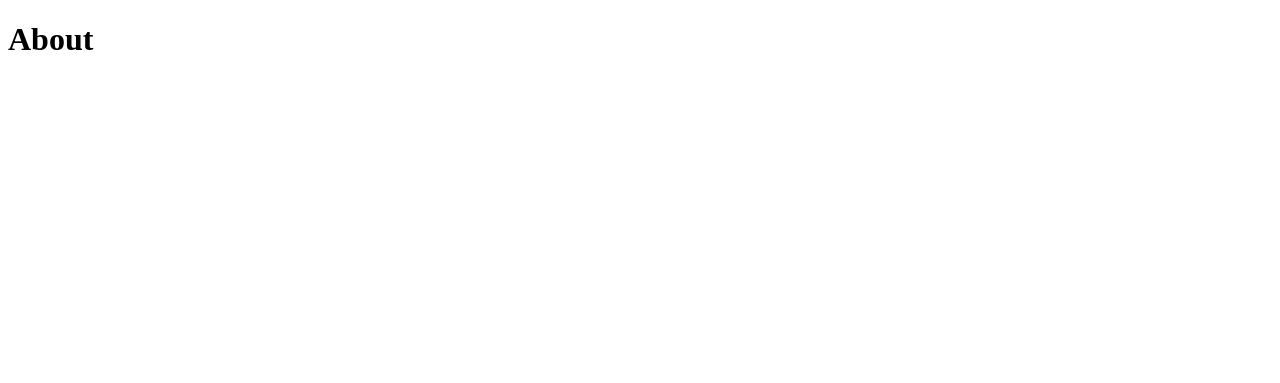
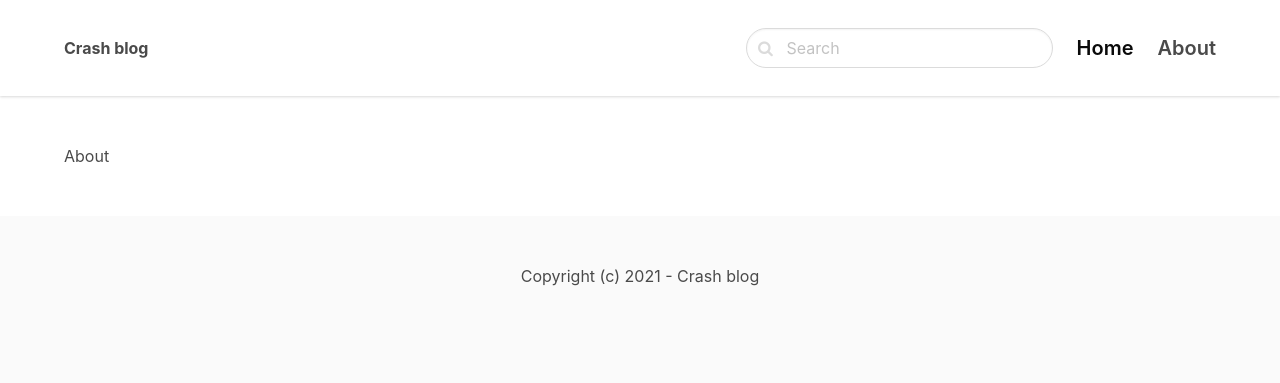
Before and after one commit to mirjanacale/artblock, a Django app: page /about/ in a window 1280 px wide. Before the commit the part shown is almost empty. Shown: the top 383 px of the page. Run offline with Django 4.2, Linux system fonts and the light colour scheme.

Commit message:
Add style and template from BULMA

```diff
--- a/block/templates/core/base.html
+++ b/block/templates/core/base.html
@@ -1,16 +1,75 @@
 <!DOCTYPE html>
-<html class="h-100" lang="en">
 
-<head>
-    <title>My-Block-base</title>
-    <meta name="viewport" content="width=device-width, initial-scale=1" />
+<html>
+    <head>
+        <meta charset="UTF-8">
+        <meta name="viewport" content="width=device-width, initial-scale=1.0">
+        <meta http-equiv="X-UA-Compatible" content="ie=edge">
 
-    <!-- Google Fonts CSS -->
-    <link rel="preconnect" href="https://fonts.gstatic.com">
-   <head>
+        <title>{% block title %}{% endblock %}Base_block</title>
+
+        <link rel="stylesheet" href="https://unpkg.com/bulma@0.9.2/css/bulma.min.css">
+        <link href="https://stackpath.bootstrapcdn.com/font-awesome/4.7.0/css/font-awesome.min.css" rel="stylesheet" integrity="sha384-wvfXpqpZZVQGK6TAh5PVlGOfQNHSoD2xbE+QkPxCAFlNEevoEH3Sl0sibVcOQVnN" crossorigin="anonymous">
+
+        <style>
+            nav.navbar {
+                height: 6rem !important;
+                box-shadow: 0 1px 3px 0 rgba(0, 0, 0, .1), 0 1px 2px 0 rgba(0, 0, 0, .06) !important;
+            }
+        </style>
+    </head>
+
     <body>
-        {% block content %}
-        {% endblock %}
+        <nav class="navbar">
+            <div class="container">
+                <div class="navbar-brand">
+                    <a class="navbar-item" href="/">
+                        <strong>Crash blog</strong>
+                    </a>
+                    <span class="navbar-burger burger" data-target="navbarMenu">
+                        <span></span>
+                        <span></span>
+                        <span></span>
+                    </span>
+                </div>
 
-   <body>
-   <html>
+                <div id="navbarMenu" class="navbar-menu">
+                    <div class="navbar-end">
+                        <div class="navbar-item">
+                            <form method="get" action="{% url 'search' %}">
+                                <div class="control has-icons-left">
+                                    <input class="input is-rounded" name="query" type="text" placeholder="Search">
+                                    <span class="icon is-left">
+                                        <i class="fa fa-search"></i>
+                                    </span>
+                                </div>
+                            </form>
+                        </div>
+
+                        <a href="/" class="navbar-item is-active is-size-5 has-text-weight-semibold">
+                            Home
+                        </a>
+                        <a href="{% url 'about' %}" class="navbar-item is-size-5 has-text-weight-semibold">
+                            About
+                        </a>
+                    </div>
+                </div>
+            </div>
+        </nav>
+
+        <section class="section">
+            <div class="container">
+                {% block content %}
+                {% endblock %}
+            </div>
+        </section>
+
+        <footer class="footer">
+            <div class="content has-text-centered">
+                <p>
+                    Copyright (c) 2021 - Crash blog
+                </p>
+            </div>
+        </footer>
+    </body>
+</html>
```
